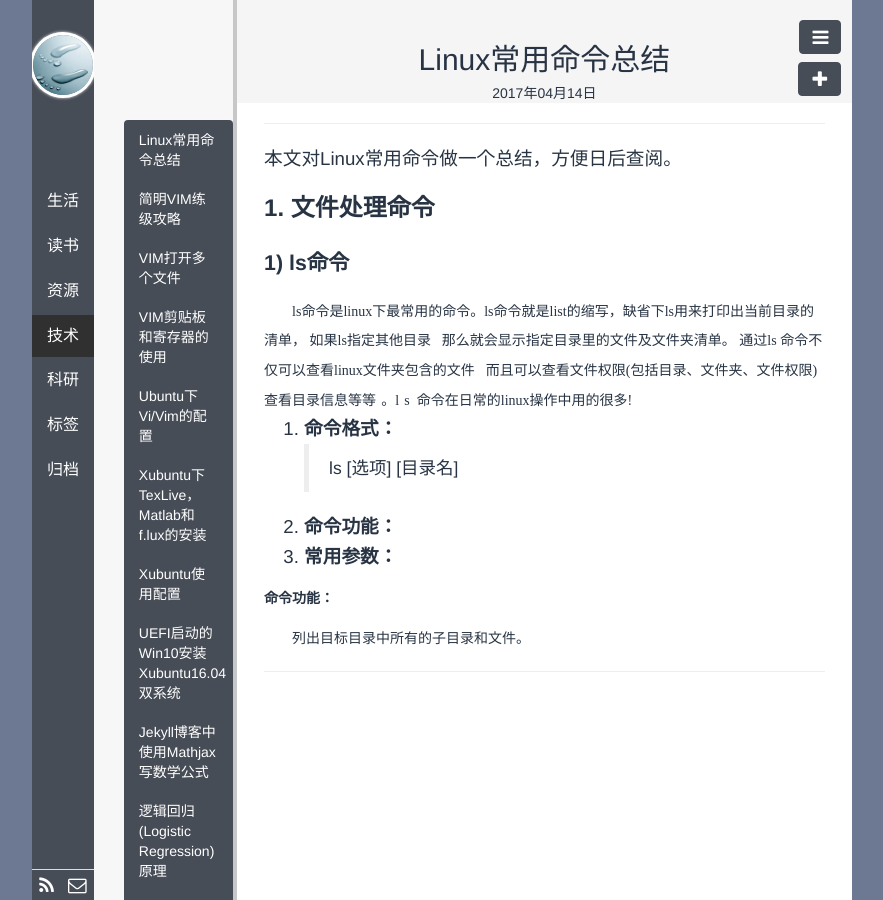
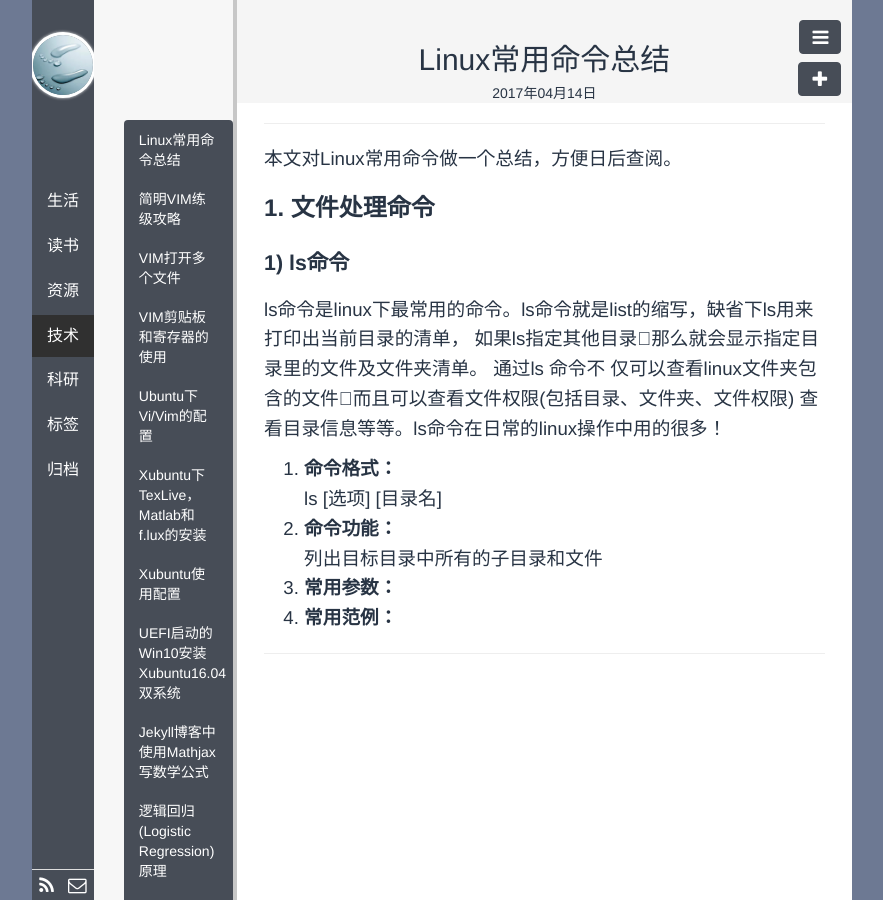
Before and after one commit to polyHong/polyHong.github.io, a Jekyll site: the page built from _posts/tech/2017-04-14-linux-command-list.md, in a window 1280 px wide. Shown: the whole page, without its empty margins (198-1081 px from the left). Built offline with Jekyll 4.4.1, drawn with Linux system fonts in a browser that asks for light colours; Markdown is read by kramdown in place of the engine named in the settings; comment, search, counter and statistics services are not loaded.

Commit message:
update linux-command

```diff
--- a/_posts/tech/2017-04-14-linux-command-list.md
+++ b/_posts/tech/2017-04-14-linux-command-list.md
@@ -14,25 +14,18 @@ description:
 #### **1. 文件处理命令**
 
 ##### **1) ls命令**
-<p style="text-indent:21.0000pt; margin-bottom:0pt; margin-top:0pt; ">
-<span style="mso-spacerun:'yes'; font-size:10.5000pt; font-family:'Times New Roman'; ">
+<p>
 ls命令是linux下最常用的命令。ls命令就是list的缩写，缺省下ls用来打印出当前目录的清单，
 如果ls指定其他目录那么就会显示指定目录里的文件及文件夹清单。&nbsp;通过ls&nbsp;命令不
 仅可以查看linux文件夹包含的文件而且可以查看文件权限(包括目录、文件夹、文件权限)
-查看目录信息等等</span>
-<span style="mso-spacerun:'yes'; font-size:10.5000pt; font-family:'宋体'; ">。l</span>
-<span style="mso-spacerun:'yes'; font-size:10.5000pt; font-family:'Times New Roman'; ">s&nbsp;
-命令在日常的linux操作中用的很多</span><span style="mso-spacerun:'yes'; font-size:10.5000pt; font-family:'宋体'; ">!</span></p>
+查看目录信息等等。ls命令在日常的linux操作中用的很多！
+</p>
 
 <ol>
 <li><strong>命令格式：</strong></li>
-<blockquote>
 ls&nbsp;[选项]&nbsp;[目录名]
-</blockquote>
 <li><strong>命令功能：</strong></li>
+列出目标目录中所有的子目录和文件
 <li><strong>常用参数：</strong></li>
+<li><strong>常用范例：</strong></li>
 </ol>
-
-
-<span style="mso-spacerun:'yes'; font-weight:bold; font-size:10.5000pt; font-family:'宋体'; ">命令功能：</span>
-<p style="text-indent:21.0000pt; margin-bottom:0pt; margin-top:0pt; "><span style="mso-spacerun:'yes'; font-size:10.5000pt; font-family:'宋体'; ">列出目标目录中所有的子目录和文件。</span></p>
```
Also changed, not shown: 1 other file.
